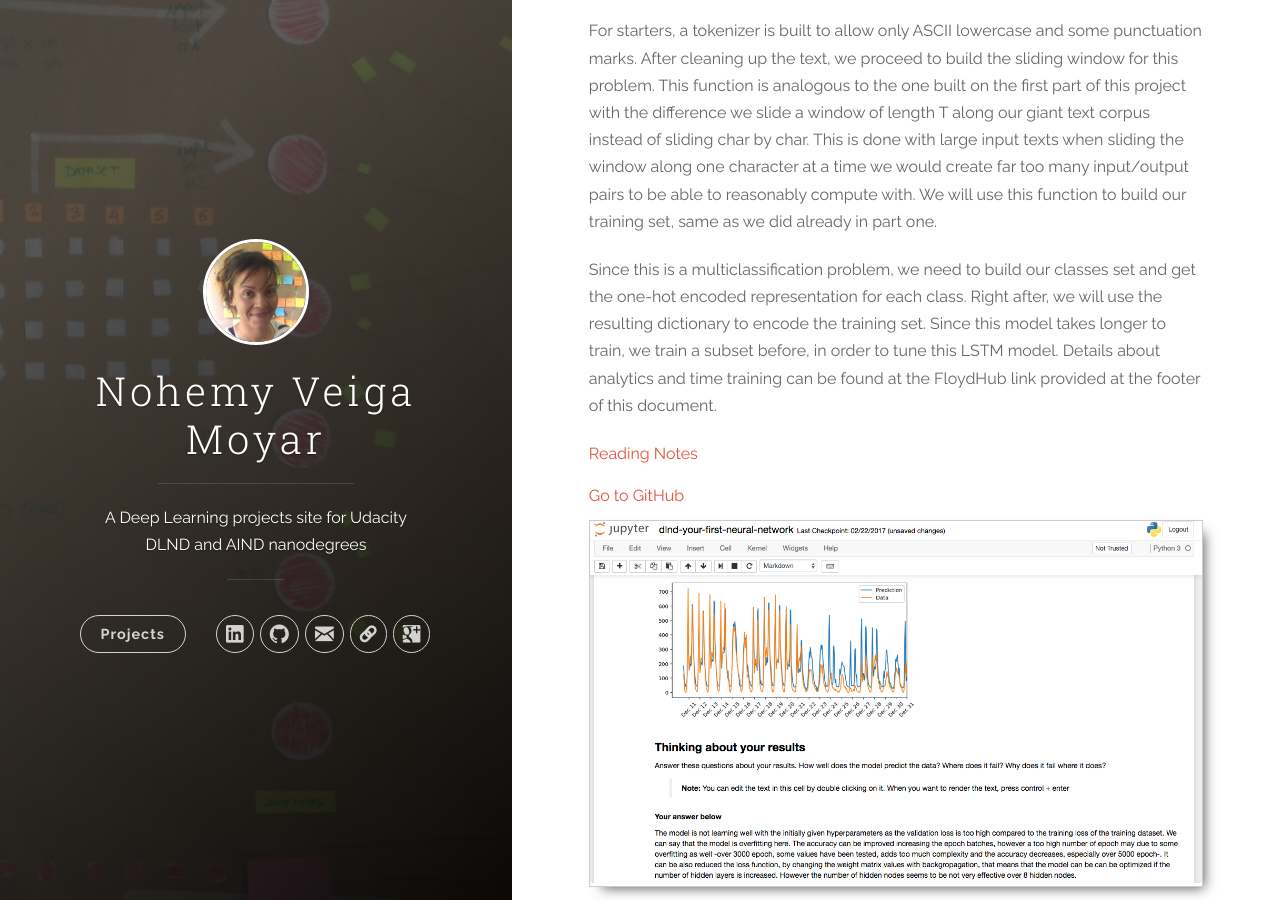
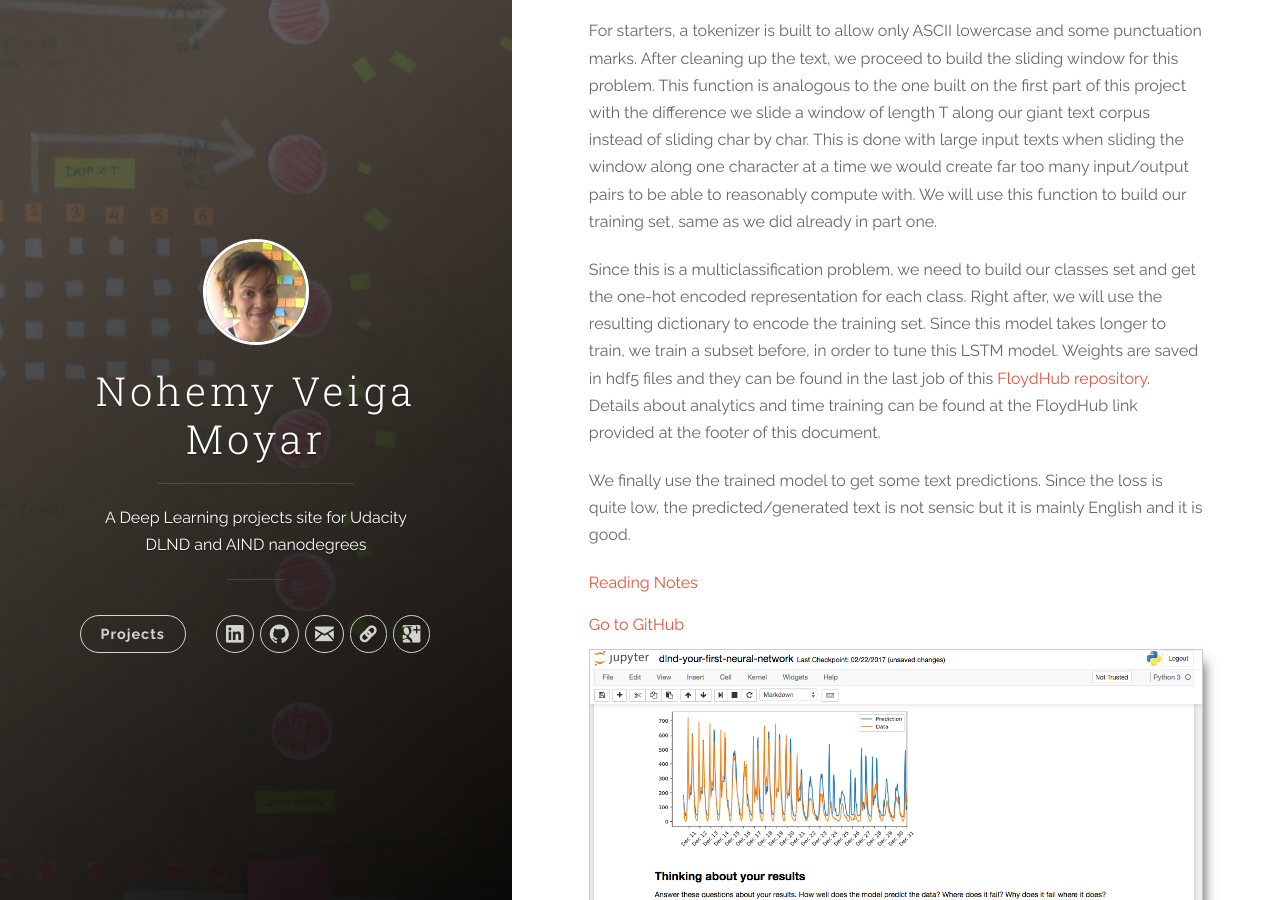
Before and after one commit to nvmoyar/nvmoyar.github.io, a Jekyll site: the page built from _projects/time-series-rnn.md, in a window 1280 px wide and 900 px high, scrolled down 1269 px. Built offline with Jekyll 4.4.1, drawn with Linux system fonts in a browser that asks for light colours.

Commit message:
docs: Include some notes about the predicted text and where to find them in the FloydHub repo

```diff
--- a/_projects/time-series-rnn.md
+++ b/_projects/time-series-rnn.md
@@ -33,6 +33,8 @@ In this project, we implement a popular Recurrent Neural Network (RNN) architect
 
 For starters, a tokenizer is built to allow only ASCII lowercase and some punctuation marks. After cleaning up the text, we proceed to build the sliding window for this problem. This function is analogous to the one built on the first part of this project with the difference we slide a window of length T along our giant text corpus instead of sliding char by char. This is done with large input texts when sliding the window along one character at a time we would create far too many input/output pairs to be able to reasonably compute with. We will use this function to build our training set, same as we did already in part one.
 
-Since this is a multiclassification problem, we need to build our classes set and get the one-hot encoded representation for each class. Right after, we will use the resulting dictionary to encode the training set. Since this model takes longer to train, we train a subset before, in order to tune this LSTM model. Details about analytics and time training can be found at the FloydHub link provided at the footer of this document.
+Since this is a multiclassification problem, we need to build our classes set and get the one-hot encoded representation for each class. Right after, we will use the resulting dictionary to encode the training set. Since this model takes longer to train, we train a subset before, in order to tune this LSTM model. Weights are saved in hdf5 files and they can be found in the last job of this [FloydHub repository](https://www.floydhub.com/nvmoyar/projects/rnn-time-series). Details about analytics and time training can be found at the FloydHub link provided at the footer of this document.
+
+We finally use the trained model to get some text predictions. Since the loss is quite low, the predicted/generated text is not sensic but it is mainly English and it is good.
 
 [Reading Notes](https://padlet.com/nvmoyar/72g3qqxc5xp6)
```
